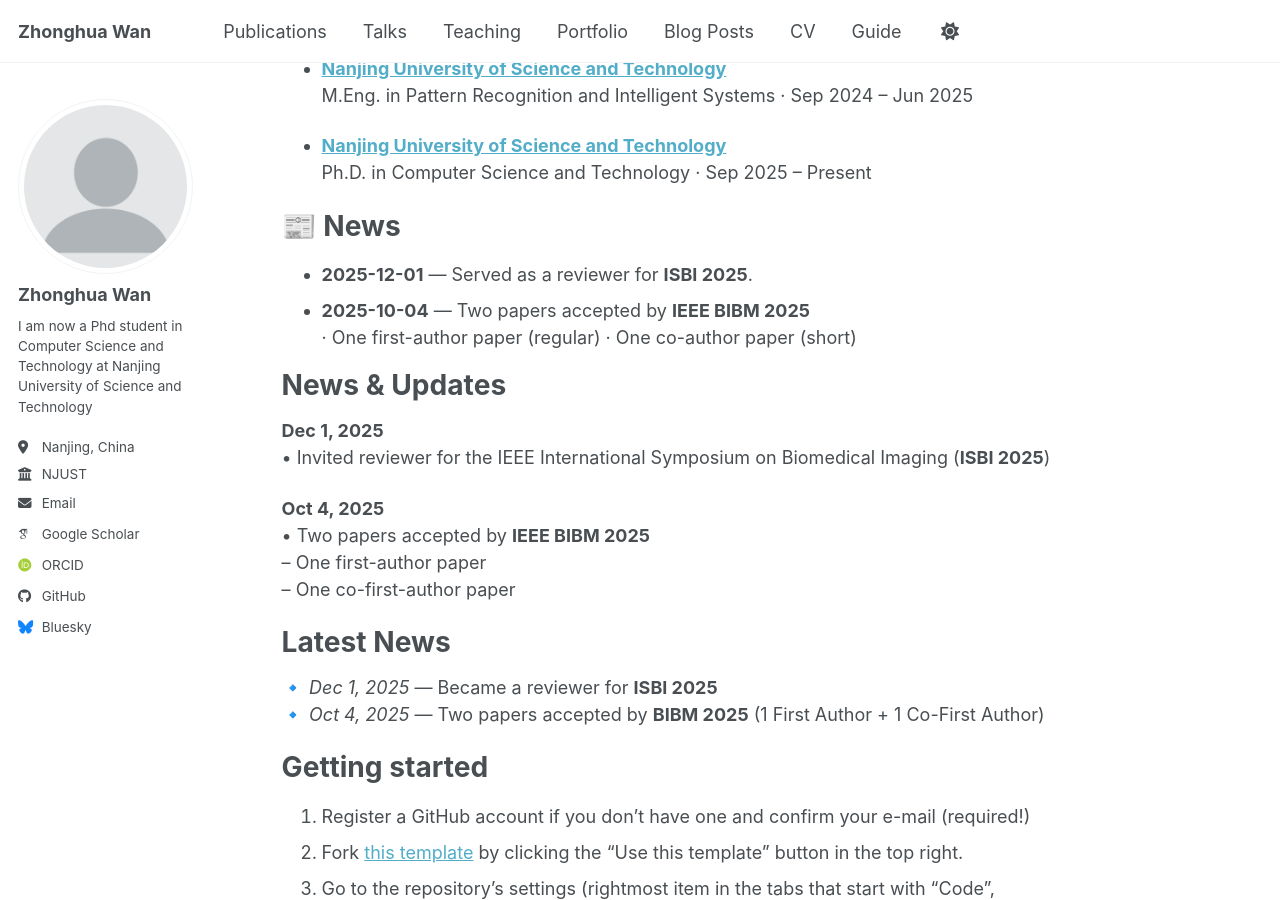
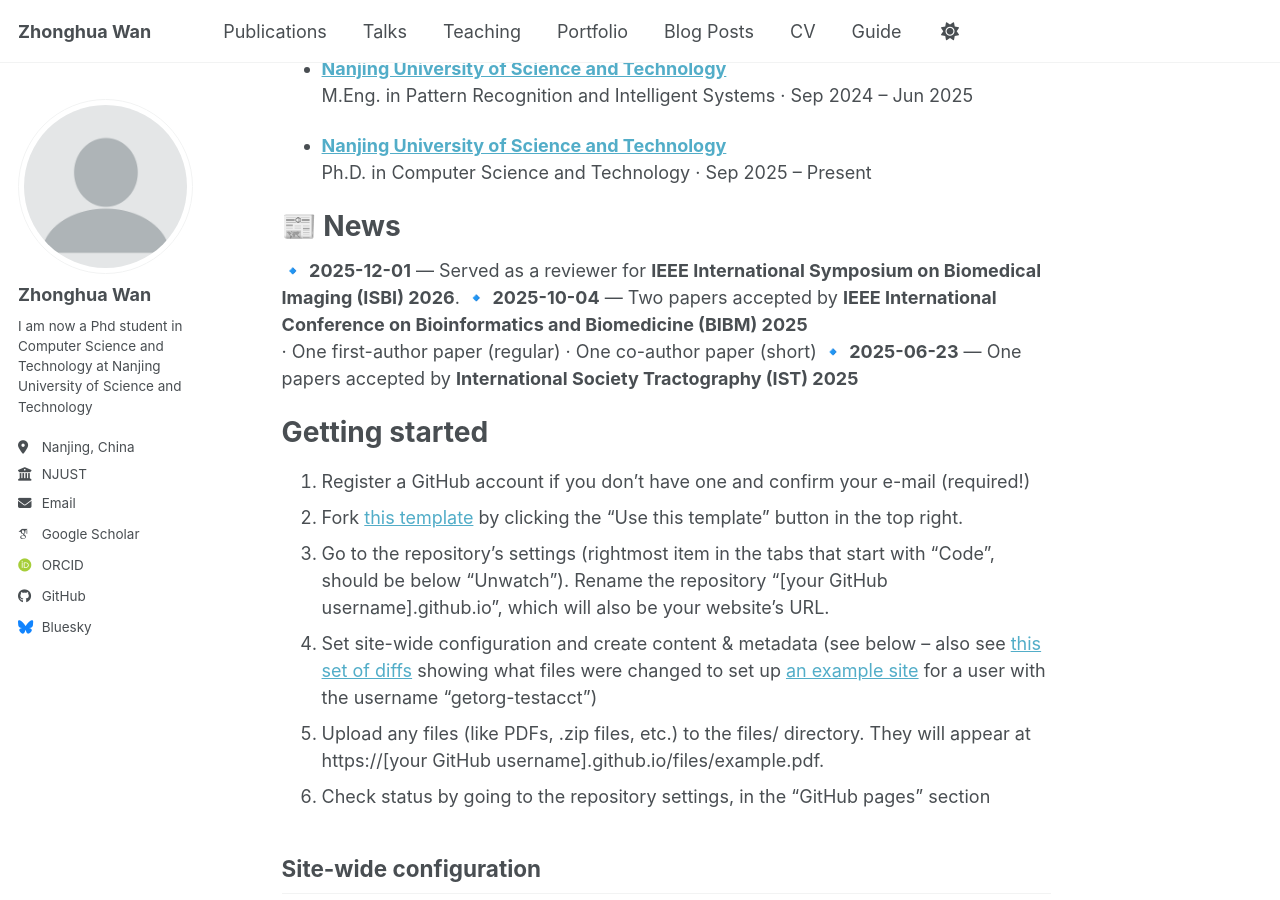
Before and after one commit to WanZhonghua/WanZhonghua.github.io, a Jekyll site: the page built from _pages/about.md, in a window 1280 px wide and 900 px high, scrolled down 374 px. Built offline with Jekyll 4.4.1, drawn with Linux system fonts in a browser that asks for light colours; some web fonts are replaced; a script bundle is joined from its source files by our own code; library files that are not in the unit come from our copies.

Commit message:
Update about.md

```diff
--- a/_pages/about.md
+++ b/_pages/about.md
@@ -25,29 +25,11 @@ Education
 
 📰 News
 ======
-- **2025-12-01** — Served as a reviewer for **ISBI 2025**.
-- **2025-10-04** — Two papers accepted by **IEEE BIBM 2025**
+🔹 **2025-12-01** — Served as a reviewer for **IEEE International Symposium on Biomedical Imaging (ISBI) 2026**.
+🔹 **2025-10-04** — Two papers accepted by **IEEE International Conference on Bioinformatics and Biomedicine (BIBM) 2025**
   · One first-author paper (regular)
   · One co-author paper (short)
-
-
-
-News & Updates
-======
-**Dec 1, 2025**
-• Invited reviewer for the IEEE International Symposium on Biomedical Imaging (**ISBI 2025**)
-
-**Oct 4, 2025**
-• Two papers accepted by **IEEE BIBM 2025**
-  – One first-author paper
-  – One co-first-author paper
-
-
-
-Latest News
-======
-🔹 *Dec 1, 2025* — Became a reviewer for **ISBI 2025**
-🔹 *Oct 4, 2025* — Two papers accepted by **BIBM 2025** (1 First Author + 1 Co-First Author)
+🔹 **2025-06-23** — One papers accepted by **International Society Tractography (IST) 2025**
 
 
 
```
